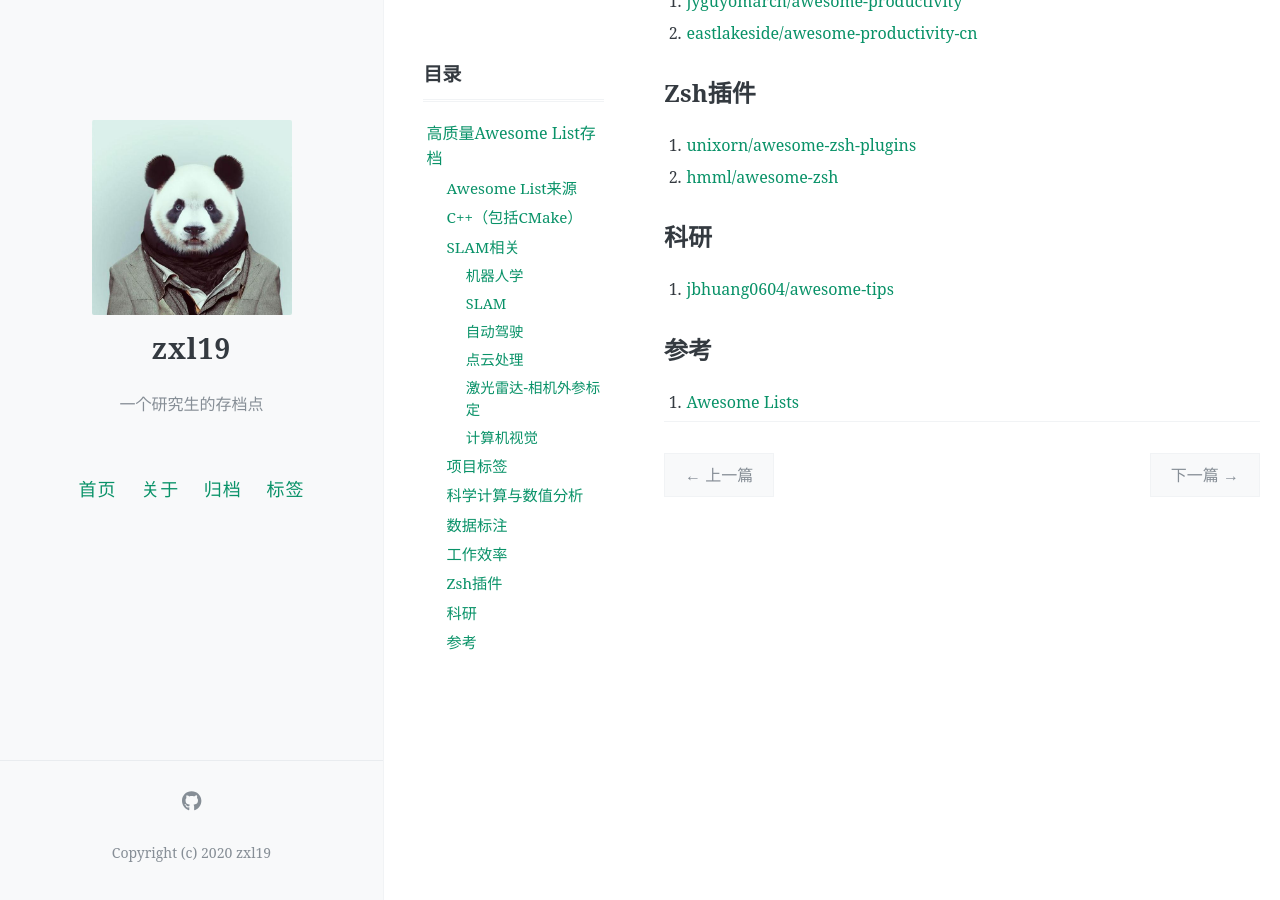
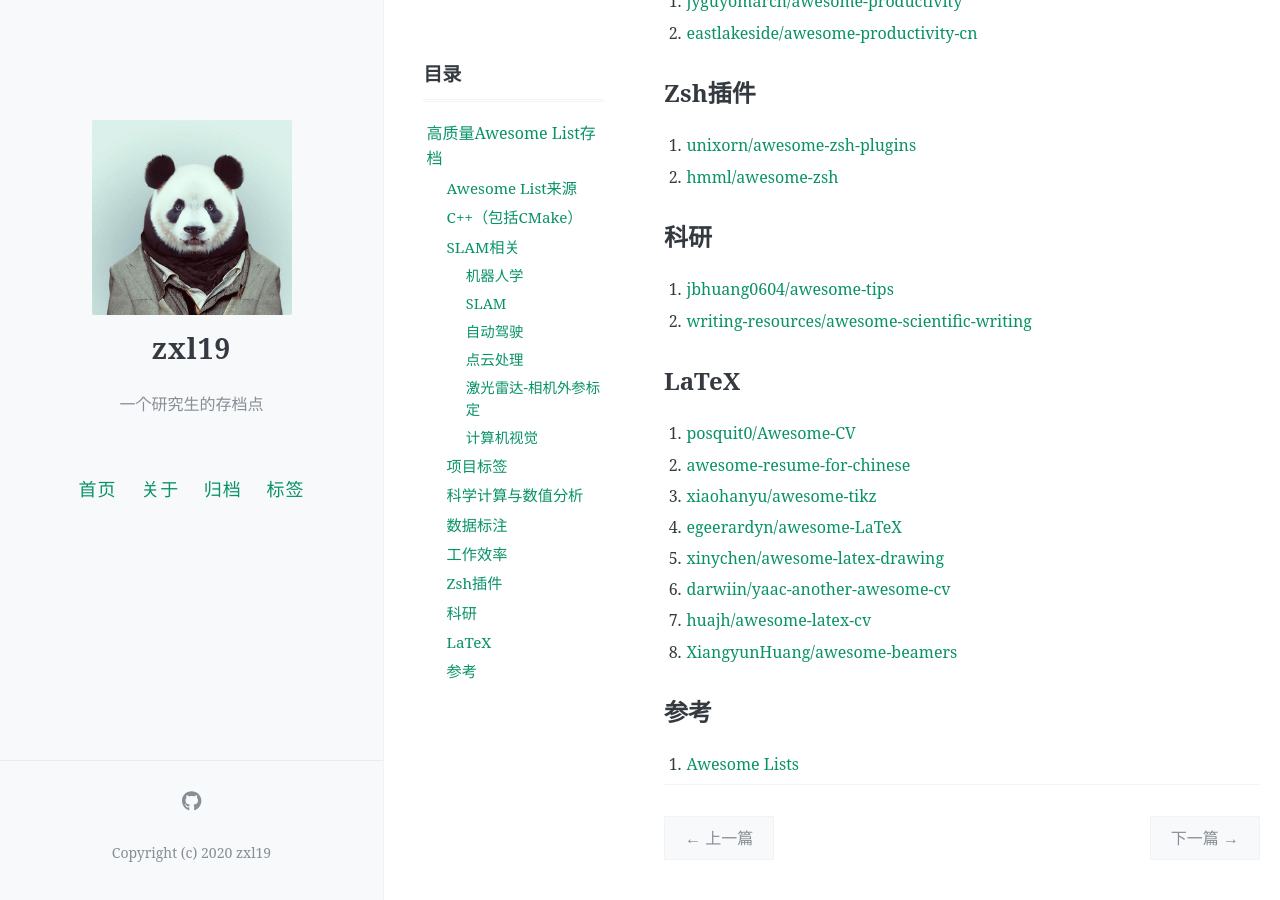
Before and after one commit to zxl19/zxl19.github.io, a Jekyll site: the page built from _posts/2021-05-31-awesome-list.md, in a window 1280 px wide and 900 px high, scrolled down 2220 px. Built offline with Jekyll 4.4.1, drawn with Linux system fonts in a browser that asks for light colours; comment, search, counter and statistics services are not loaded.

Commit message:
Update 2021-05-31-awesome-list.md

```diff
--- a/_posts/2021-05-31-awesome-list.md
+++ b/_posts/2021-05-31-awesome-list.md
@@ -96,6 +96,18 @@ The main repository serves as a curated list of awesome lists.
 ## 科研
 
 1. [jbhuang0604/awesome-tips](https://github.com/jbhuang0604/awesome-tips)
+2. [writing-resources/awesome-scientific-writing](https://github.com/writing-resources/awesome-scientific-writing)
+
+## LaTeX
+
+1. [posquit0/Awesome-CV](https://github.com/posquit0/Awesome-CV)
+2. [awesome-resume-for-chinese](https://github.com/dyweb/awesome-resume-for-chinese)
+3. [xiaohanyu/awesome-tikz](https://github.com/xiaohanyu/awesome-tikz)
+4. [egeerardyn/awesome-LaTeX](https://github.com/egeerardyn/awesome-LaTeX)
+5. [xinychen/awesome-latex-drawing](https://github.com/xinychen/awesome-latex-drawing)
+6. [darwiin/yaac-another-awesome-cv](https://github.com/darwiin/yaac-another-awesome-cv)
+7. [huajh/awesome-latex-cv](https://github.com/huajh/awesome-latex-cv)
+8. [XiangyunHuang/awesome-beamers](https://github.com/XiangyunHuang/awesome-beamers)
 
 ## 参考
 
```
